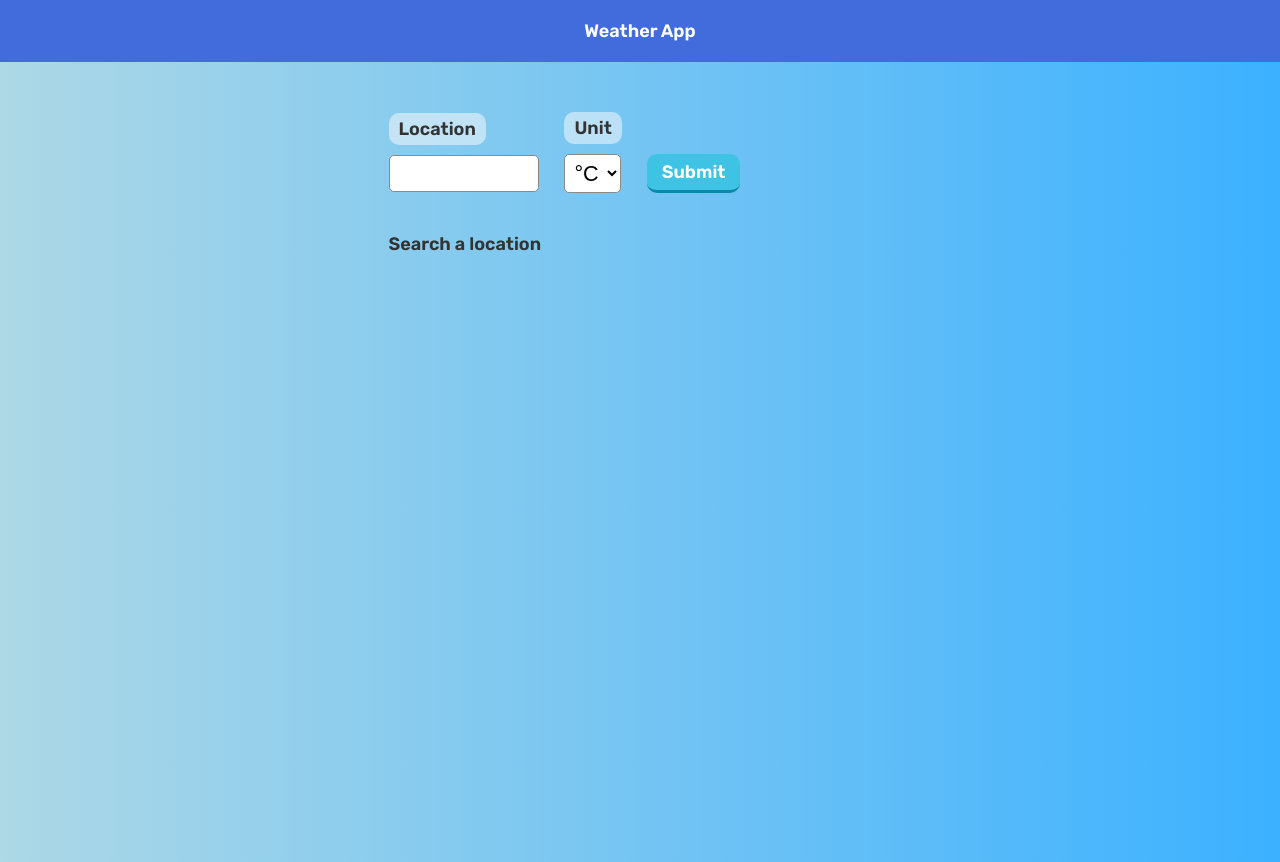
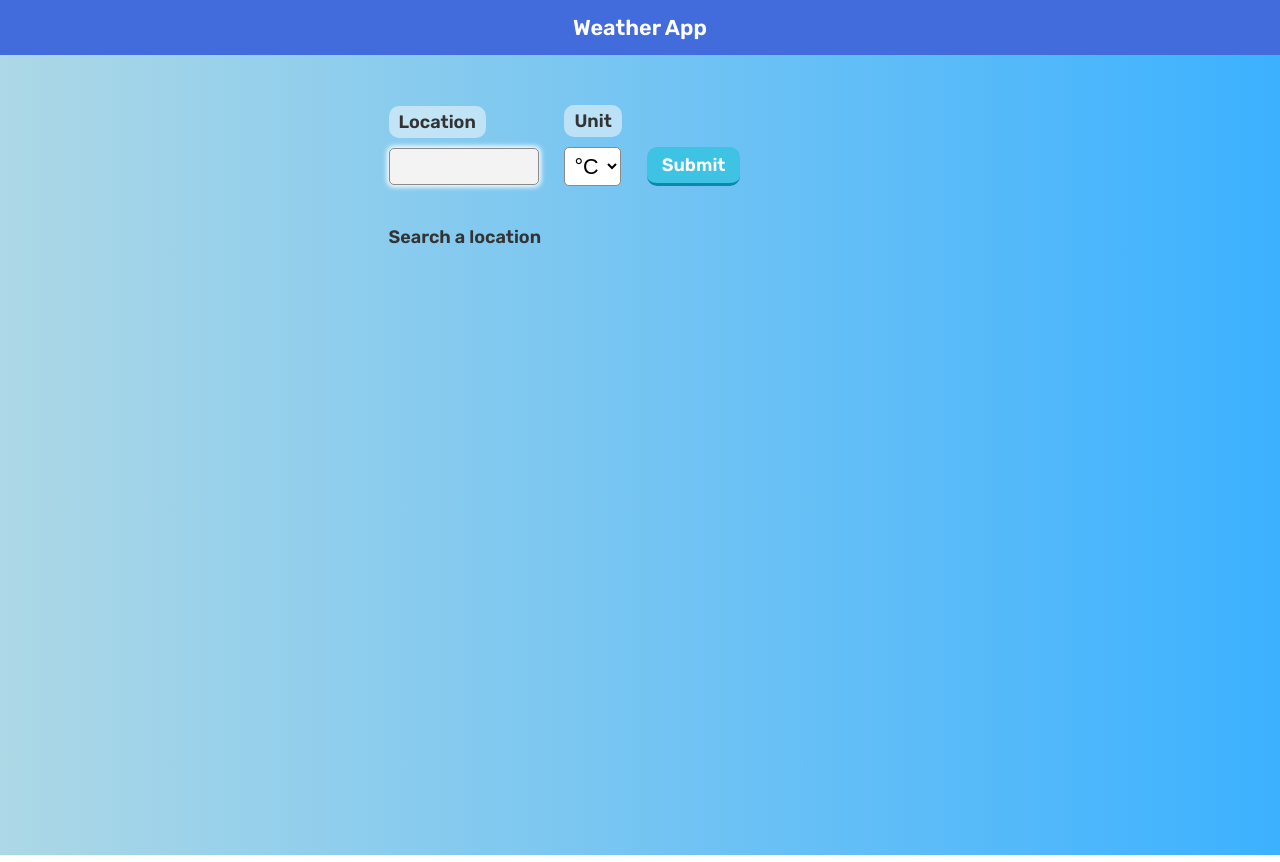
Before and after one commit to jml-student/weather-app, a plain HTML site: page index.html in a window 1280 px wide. In both pictures the pointer is over the input 463 px from the left and 173 px from the top of the page. Drawn offline with Linux system fonts and the light colour scheme.

Commit message:
Add final styles

```diff
--- a/style.css
+++ b/style.css
@@ -27,9 +27,10 @@ body {
 
 .header {
     color: white;
-    padding: 20px;
+    padding: 15px;
     text-align: center;
     background-color: var(--main-blue);
+    font-size: 1.2rem;
 }
 
 .content-container {
@@ -99,6 +100,16 @@ select {
     background-color: rgb(255, 255, 255);
 }
 
+input:hover,
+input:active,
+input:focus,
+select:hover,
+select:active,
+select:focus {
+    background-color: rgb(243, 243, 243);
+    box-shadow: 0 0 5px 2px rgb(255, 255, 255, 1);
+}
+
 .submitForm {
     font-size: 1rem;
     font-family: 'Rubik', sans-serif;
@@ -110,6 +121,13 @@ select {
     border-bottom: 3px solid rgb(12, 137, 168);
     background-color: rgb(62, 195, 228);
     color: white;
+}
+
+.submitForm:hover {
+    background-color: rgb(99, 203, 230);
+    border-bottom: 3px solid rgb(13, 163, 201);
+    color: rgb(240, 240, 240);
+    box-shadow: 0px 0px 10px 1px rgb(255, 255, 255, 0.7);
 }
 
 .message {
@@ -132,6 +150,7 @@ select {
     border-radius: 15px;
     padding: var(--bg-black-padding);
     background-color: var(--bg-black);
+    margin-bottom: 10px;
 }
 
 .weather-container {
```
